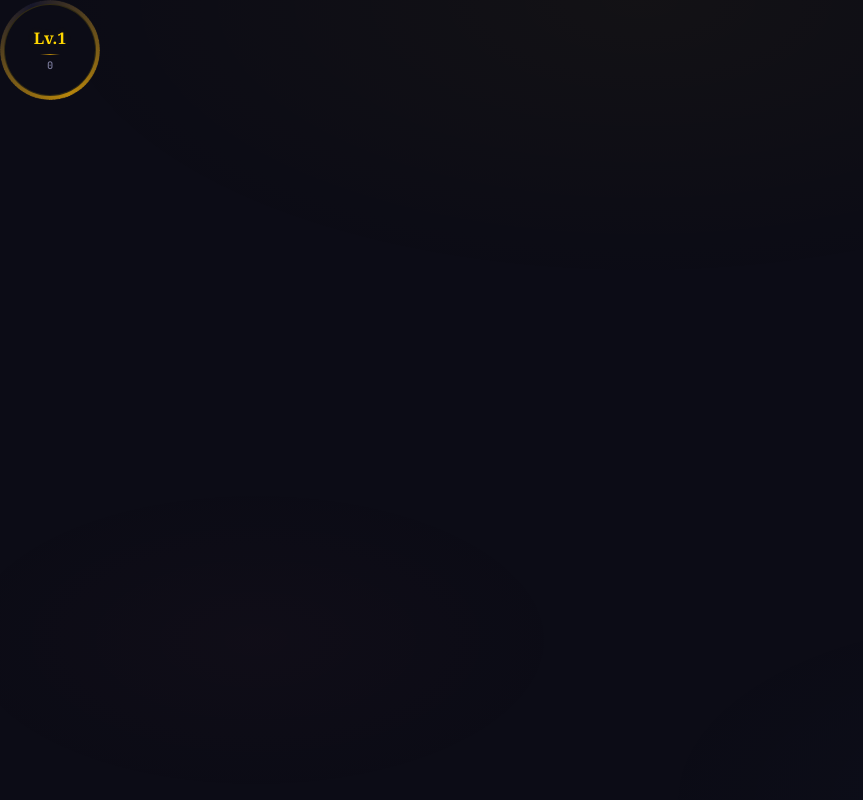
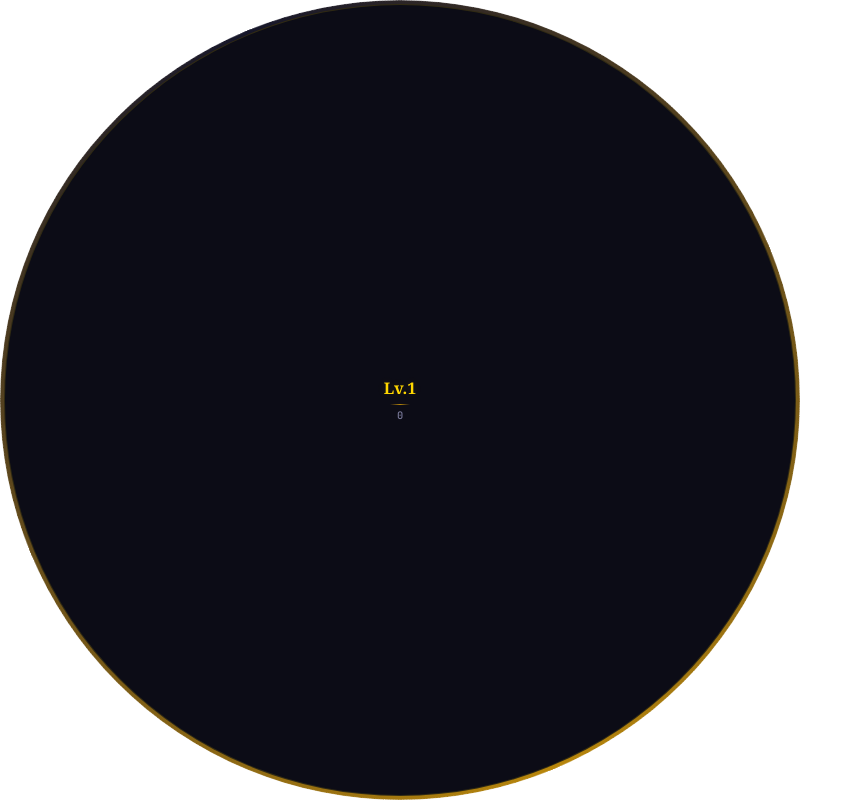
Before and after one commit to wzrazsh/niuma-faith, a Vue app: page /#/floating in a window 1280 px wide. Shown: the whole page, without its empty margins (0-863 px from the left). Built offline with nearby package versions, Linux system fonts and the light colour scheme.

Commit message:
fix: 悬浮窗显示与交互修复，托盘主窗口自动创建

```diff
--- a/frontend/src/components/FloatingWidget.vue
+++ b/frontend/src/components/FloatingWidget.vue
@@ -1,5 +1,9 @@
 <template>
-  <div class="widget">
+  <div
+    class="widget"
+    @mousedown="onDragStart"
+    @dblclick="onOpenMain"
+  >
     <div class="widget-bg"></div>
     <div class="widget-inner">
       <div class="widget-level">Lv.{{ level }}</div>
@@ -10,17 +14,60 @@
 </template>
 
 <script setup lang="ts">
-import { ref, computed, onMounted, onUnmounted } from 'vue';
+import { ref, onMounted, onUnmounted } from 'vue';
 import { useFaithStore } from '@/stores/faith';
 import { formatNumber } from '@/utils/format';
+import { safeInvoke } from '@/api/mock-invoke';
 
 const faith = useFaithStore();
 const level = ref(1);
 const faithStr = ref('0');
 
 let timer: ReturnType<typeof setInterval>;
+let startDragging: (() => void) | null = null;
+let dragReady = false;
+
+function initTauri() {
+  if (!(window as any).__TAURI_INTERNALS__) return;
+  import('@tauri-apps/api/window')
+    .then((mod) => {
+      startDragging = () => mod.getCurrentWindow().startDragging();
+      dragReady = true;
+    })
+    .catch(() => { startDragging = null; });
+}
+
+async function onOpenMain() {
+  await safeInvoke('show_main_window');
+}
+
+function onDragStart(e: MouseEvent) {
+  if (!startDragging) return;
+  const sx = e.screenX;
+  const sy = e.screenY;
+  let dragged = false;
+
+  function onMove(ev: MouseEvent) {
+    if (dragged) return;
+    if (Math.abs(ev.screenX - sx) > 4 || Math.abs(ev.screenY - sy) > 4) {
+      dragged = true;
+      window.removeEventListener('mousemove', onMove);
+      window.removeEventListener('mouseup', onUp);
+      startDragging!();
+    }
+  }
+
+  function onUp() {
+    window.removeEventListener('mousemove', onMove);
+    window.removeEventListener('mouseup', onUp);
+  }
+
+  window.addEventListener('mousemove', onMove);
+  window.addEventListener('mouseup', onUp);
+}
 
 onMounted(async () => {
+  initTauri();
   await faith.init();
   level.value = faith.faithStatus?.current_level ?? 1;
   faithStr.value = formatNumber(faith.faithStatus?.cumulative_faith ?? 0);
@@ -34,12 +81,28 @@ onMounted(async () => {
 onUnmounted(() => clearInterval(timer));
 </script>
 
+<style>
+html, body {
+  background: transparent !important;
+  margin: 0 !important;
+  padding: 0 !important;
+  width: 100%;
+  height: 100%;
+  overflow: hidden;
+}
+#app::before {
+  display: none;
+}
+</style>
+
 <style scoped>
 .widget {
-  width: 100px;
-  height: 100px;
+  position: fixed;
+  top: 0;
+  left: 0;
+  width: min(100vw, 100vh);
+  height: min(100vw, 100vh);
   border-radius: 50%;
-  position: relative;
   overflow: hidden;
   cursor: grab;
   user-select: none;
--- a/index.html
+++ b/index.html
@@ -11,6 +11,11 @@
   </head>
   <body>
     <div id="app"></div>
+    <script>
+      if (location.search.indexOf('f=1') !== -1) {
+        location.hash = '#/floating';
+      }
+    </script>
     <script type="module" src="/frontend/src/main.ts"></script>
   </body>
 </html>
--- a/src-tauri/capabilities/default.json
+++ b/src-tauri/capabilities/default.json
@@ -4,6 +4,7 @@
   "windows": ["main", "floating"],
   "permissions": [
     "core:default",
+    "core:window:allow-start-dragging",
     "shell:allow-open"
   ]
 }
--- a/src-tauri/gen/schemas/capabilities.json
+++ b/src-tauri/gen/schemas/capabilities.json
@@ -1 +1 @@
-{"default":{"identifier":"default","description":"Default capability for the main window","local":true,"windows":["main","floating"],"permissions":["core:default","shell:allow-open"]}}
+{"default":{"identifier":"default","description":"Default capability for the main window","local":true,"windows":["main","floating"],"permissions":["core:default","core:window:allow-start-dragging","shell:allow-open"]}}
```
Also changed, not shown: 6 other files (tests, documents, lock files or other folders).
